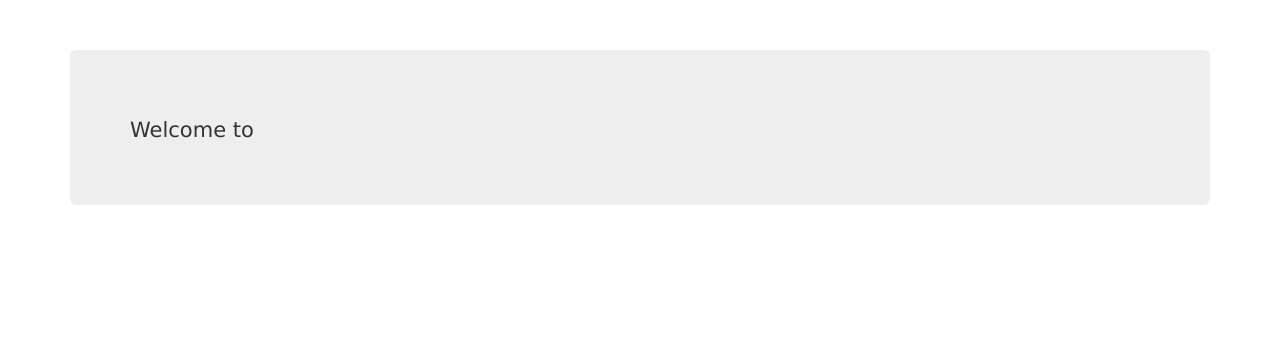
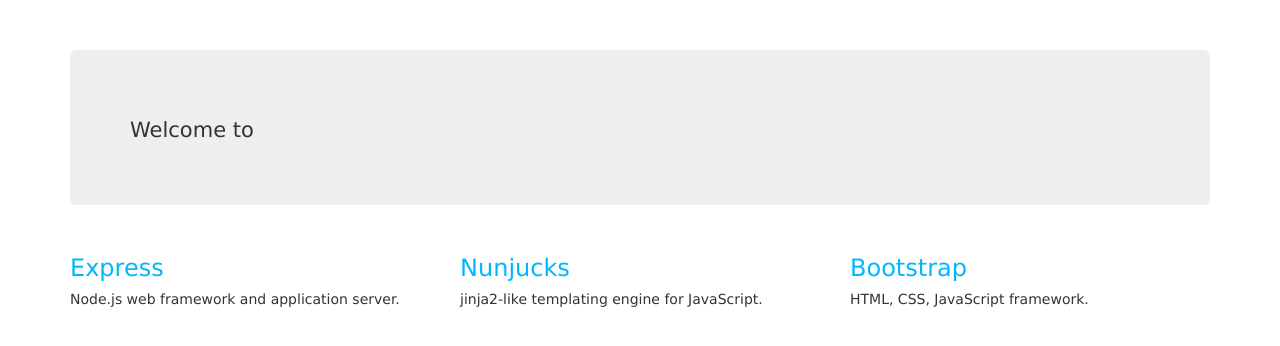
Before and after one commit to jmcgroga/literate-palm-tree, a website: page views/index.html in a window 1280 px wide. Drawn offline with nearby package versions, Linux system fonts and the light colour scheme; files that its build step writes are made by us from their sources.

Commit message:
Fancied up index.html.

```diff
--- a/views/index.html
+++ b/views/index.html
@@ -6,5 +6,19 @@
       <h1>{{ title }}</h1>
       <p>Welcome to {{ title }}</p>
     </div>
+    <div class="row">
+      <div class="col-sm-4">
+        <h3><a target="_blank" href="http://expressjs.com">Express</a></h3>
+        <p>Node.js web framework and application server.</p>
+      </div>
+      <div class="col-sm-4">
+        <h3><a target="_blank" href="https://mozilla.github.io/nunjucks/">Nunjucks</a></h3>
+        <p>jinja2-like templating engine for JavaScript.</p>
+      </div>
+      <div class="col-sm-4">
+        <h3><a target="_blank" href="http://getbootstrap.com">Bootstrap</a></h3>
+        <p>HTML, CSS, JavaScript framework.</p>
+      </div>
+    </div>
   </div>
 {% endblock %}
```
